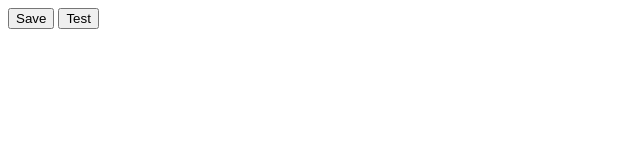
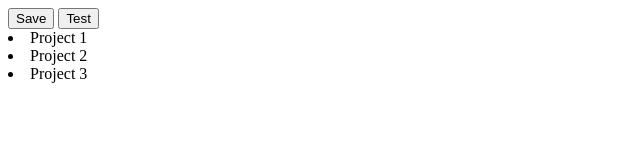
Before and after one commit to jstam94/odin-to-do-list, a website built with webpack: page dist/index.html in a window 1280 px wide. Both pictures are taken after a click on the button "Test". Shown: the whole page, without its empty margins (0-640 px from the left). Built offline with nearby package versions, Linux system fonts and the light colour scheme.

Commit message:
Render Project List
Now able to render project list in DOM

```diff
--- a/src/index.js
+++ b/src/index.js
@@ -53,6 +53,20 @@ function getSaved(){
 
 let DOMController = (function(){
     document.querySelector('.save').addEventListener('click', () => setSaved())
-    document.querySelector('.test').addEventListener('click', () => console.log('Logging Data', data))
-    // return {render}
+    document.querySelector('.test').addEventListener('click', () => {
+        console.log('Logging Data', data)
+        render();
+    })
+
+    const nav = document.querySelector('.sidebar')
+
+    function render(){
+    nav.innerHTML = ``
+    data.forEach(project => {
+        const li = document.createElement('li');
+        li.textContent = project.name;
+        nav.appendChild(li)
+    });
+}
+    return {render}
 })()
```
Also changed, not shown: dist/index.html, dist/main.js.
